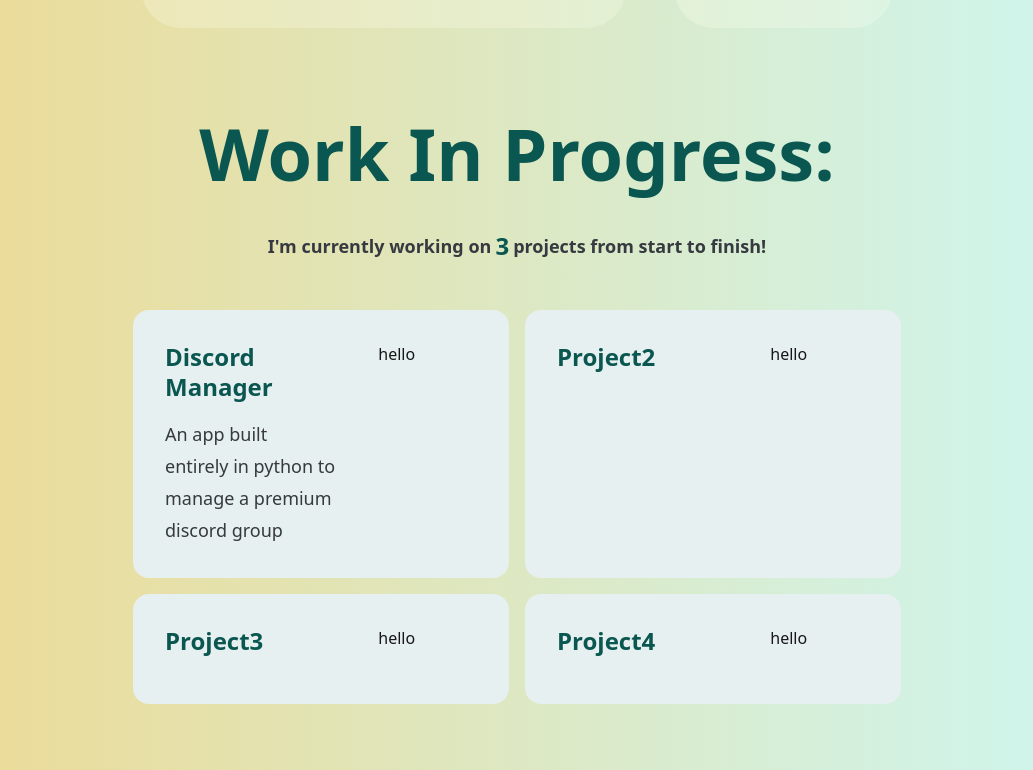
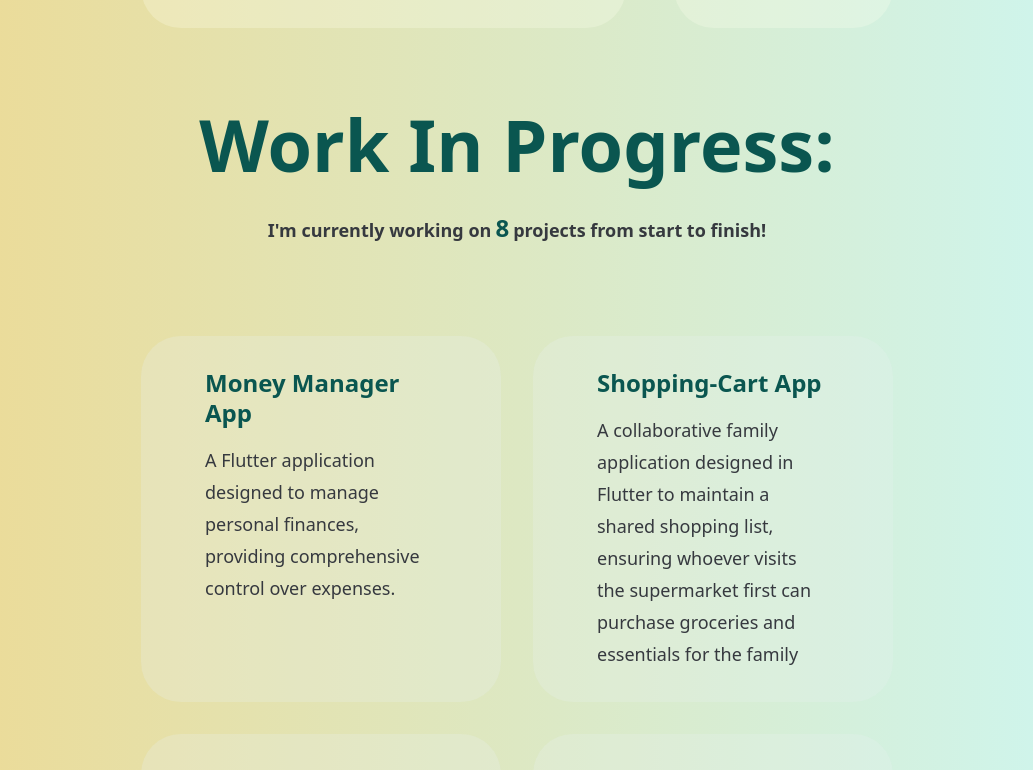
Before and after one commit to Ale-1508/portfolio, a Next.js app: page / in a window 1280 px wide. Shown: the part 1505-2275 px from the top of the page, without its empty margins (123-1156 px from the left). Built offline with nearby package versions, Linux system fonts and the light colour scheme.

Commit message:
Fixed Work in Progress Section

```diff
--- a/src/app/home/components/WorkInProgress.tsx
+++ b/src/app/home/components/WorkInProgress.tsx
@@ -1,136 +1,119 @@
+"use client";
+
 import Balancer from 'react-wrap-balancer'
-
-const projects = [
-  {
-    id:1,
-    title:"Discord Manager",
-    description:"An app built entirely in python to manage a premium discord group",
-    photo:"",
-    span: 2
-  },
-  {
-    id:2,
-    title:"Project2",
-    description:"",
-    photo:"",
-    span: 1
-  },
-  {
-    id:3,
-    title:"Project3",
-    description:"",
-    photo:"",
-    span: 2
-  },
-  {
-    id:4,
-    title:"Project4",
-    description:"",
-    photo:"",
-    span: 1
-  },
-]
-
-interface ProjectCardProps {
-  id: number
-  title : string
-  description ?: string
-  photo ?: string
-  span: number
-}
+import { projects, Project } from "../data/projects"
+import { useEffect, useState } from 'react'
 
 const TitleSection = () => {
   return(
     <h1 className="
       w-full text-7xl text-center
-      leading-tight
-      font-semibold font-sans
+      font-semibold
       flex flex-row justify-center
       text-primary-600
-      selection:bg-primary-500 selection:text-primary-50"
-    >
+    ">
       Work In Progress:
     </h1>
   )
 }
 
 const DescriptionSection = () => {
-  let projectNumber: number = 3
+  let projectNumber: number = projects.length
 
   return(
-    <h1 className="text-md md:text-lg leading-8
-        flex flex-row justify-center
-        text-center items-center
-        font-semibold font-sans
-        selection:bg-primary-500
-        text-gray-700
-        selection:text-primary-50">
-      I'm currently working on
-      <span className="mx-1 text-primary-600 text-xl md:text-2xl font-semibold">{projectNumber}</span>
-      {projectNumber>1 ? "projects" : "project"} from start to finish!
-    </h1>
+    <div className='
+      flex flex-col group gap-4
+      justify-center items-center
+      text-gray-700 select-none
+    '>
+      <h1 className={`text-md md:text-lg
+          text-center font-semibold
+        `}>
+        I'm currently working on
+        <span className="mx-1 text-primary-600 text-xl md:text-2xl font-semibold leading-tight">{projectNumber}</span>
+        {projectNumber>1 ? "projects" : "project"} from start to finish!
+      </h1>
+      <p className="text-md font-semibold
+        opacity-0 group-hover:opacity-100
+        transition-opacity duration-500 ease-in-out"
+      >
+        These are the projects to which I'm currently dedicating my efforts.
+      </p>
+    </div>
   )
 }
 
-const ProjectCard = ( { project } : { project:ProjectCardProps } ) => {
+//md:basis-1/2 lg:basis-2/3
+const ProjectCard = ( { project } : { project:Project } ) => {
   return(
     <li
       key={project.id}
       className={`
+        m-2 py-8 px-16
+        "bg-accents-ivory hover:bg-sageGreen-200 text-white
+        hover:shadow-lg bg-opacity-25 hover:bg-opacity-25
         flex flex-row gap-4 p-8
-        rounded-2xl cursor-pointer
+        rounded-5xl cursor-pointer
         bg-primary-50
-        row-span-${ project.span.toString() }`
-      }>
-      <div className="flex flex-col gap-4
-          md:basis-1/2 lg:basis-2/3">
+      `}>
+      <div className="flex flex-col gap-4">
         <h1 className="
           w-full text-2xl text-ellipsis
           leading-tight
-          font-semibold font-sans
+          font-semibold
           flex flex-row justify-start
           text-primary-600
-          selection:bg-primary-500 selection:text-primary-50"
-        >
+        ">
           {project.title}
         </h1>
         <h1 className="text-lg leading-8
           flex flex-row justify-start
           text-left items-center
-          font-medium font-sans
-          selection:bg-primary-500
-          text-gray-700
-          selection:text-primary-50">
+          font-medium
+          text-gray-700">
             <Balancer>
               {project.description}
             </Balancer>
         </h1>
       </div>
-      <div className="md:basis-1/2 lg:basis-1/3">
-        hello
-      </div>
     </li>
   );
 }
 
-const ProjectSection = () => {
+const ProjectSection = ( {isVisible} : {isVisible:boolean} ) => {
   return(
-    <ul className="list-none grid gap-4
+    <ul className={`list-none grid gap-4
       xs:mx-8 sm:mx-16 md:mx-24 lg:mx-32 2xl:mx-64 my-4
-      sm:grid-cols-1 lg:grid-cols-2">
+      grid-cols-1 xl:grid-cols-2
+      transition-transform duration-300 ease-out ${isVisible ? 'translate-y-0 opacity-100' : '-translate-y-10 opacity-0'}
+    `}>
        { projects.map(
-        (project) => <ProjectCard key={project.id} project={project}/>
+        (project, index) => (
+          index < 4
+          ? <ProjectCard key={project.id} project={project}/>
+          : null
+        )
       ) }
     </ul>
   );
 }
 
 export default function WorkInProgress() {
+  const [isVisible, setIsVisible] = useState(false);
+
+  useEffect( () => {
+    setIsVisible(true);
+  }, [])
+
   return(
-    <div className="flex flex-col gap-8">
+    <div className={`
+      flex flex-col gap-8 font-sans leading-tight
+      selection:bg-primary-500 selection:text-primary-50
+      transition-transform duration-300 ease-out ${isVisible ? 'translate-y-0 opacity-100' : '-translate-y-10 opacity-0'}
+    `}>
       <TitleSection />
       <DescriptionSection />
-      <ProjectSection />
+      <ProjectSection isVisible={isVisible} />
     </div>
   );
 }
```
